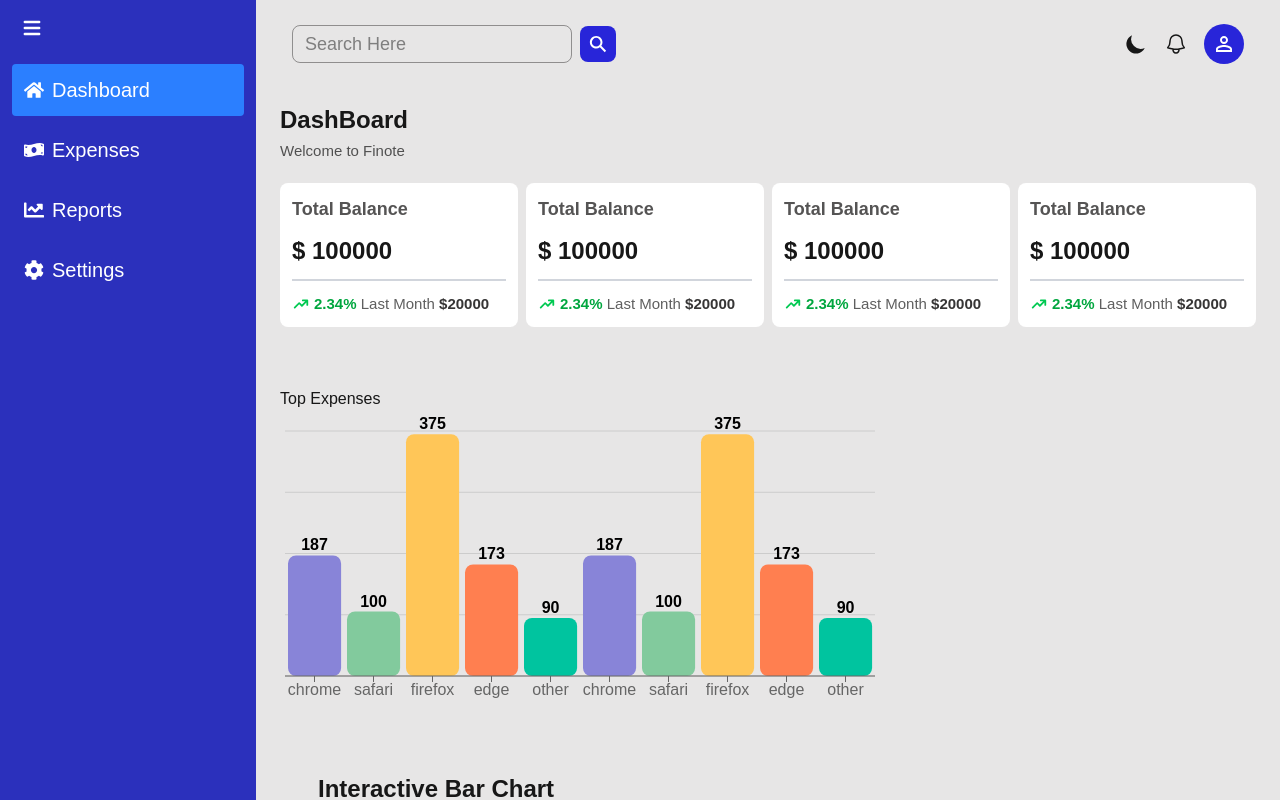
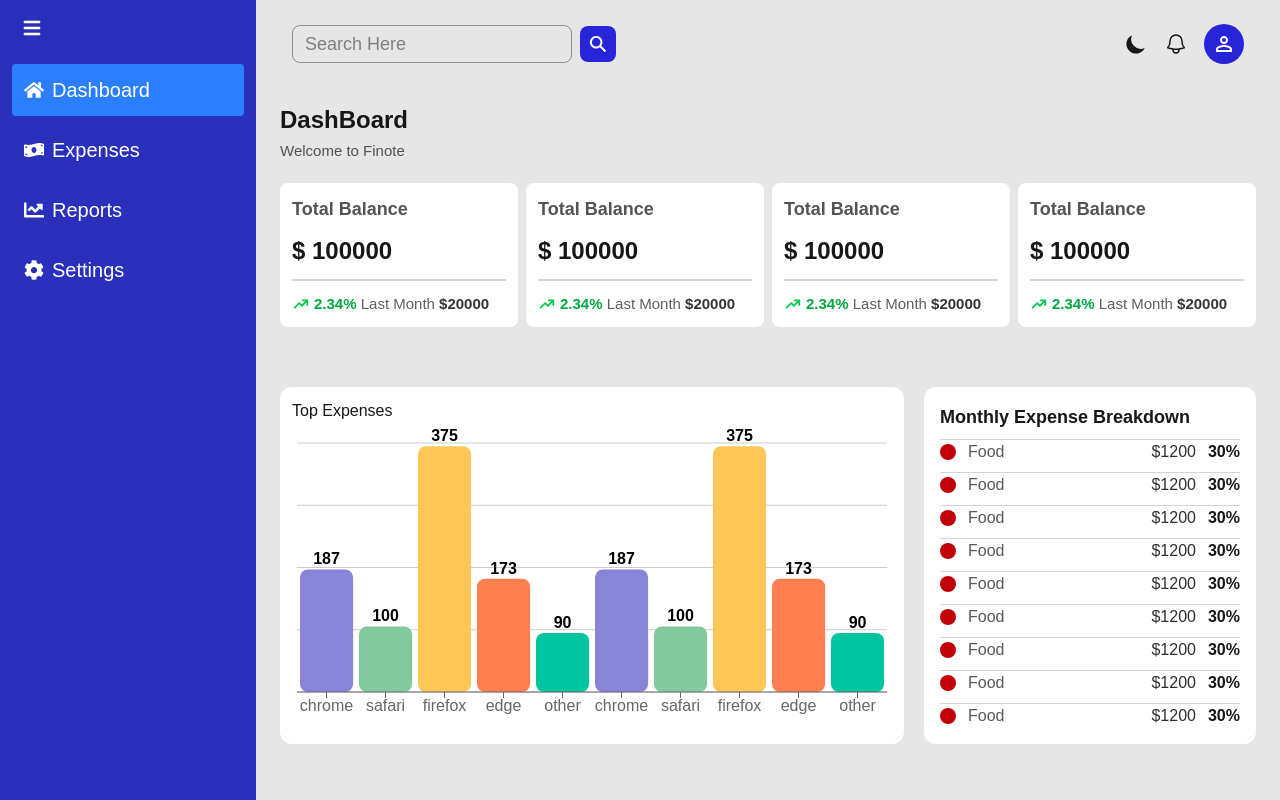
Before and after one commit to shakib071/Finote-Expense-Tracker-App, a Next.js app: page / in a window 1280 px wide. Built offline with nearby package versions, Linux system fonts and the light colour scheme.

Commit message:
added chart and footer

```diff
--- a/src/Components/Home/BarCharts.jsx
+++ b/src/Components/Home/BarCharts.jsx
@@ -17,9 +17,9 @@ const chartData = [
 
 export default function BarCharts() {
   return (
-    <div>
+    <div className="bg-white p-3 rounded-xl">
       <h2>Top Expenses</h2>
-      <BarChart  width={600} height={300} data={chartData}  margin={{ top: 20, right: 5, left: 5, bottom: 5 }}>
+      <BarChart  width={600} height={300} data={chartData}  margin={{ top: 20, right: 5, left: 5, bottom: 1 }}>
         <CartesianGrid vertical={false} />
         <XAxis dataKey="name" />
         <Tooltip   cursor={{ fill: "transparent" }} />
--- a/src/Components/Home/CompareLineChart.jsx
+++ b/src/Components/Home/CompareLineChart.jsx
@@ -14,7 +14,7 @@ const chartData = [
 
 export default function ChartLineMultiple() {
   return (
-    <div style={{ maxWidth: 900, margin: "0 auto", padding: 16 }}>
+    <div className="bg-white rounded-xl" style={{ maxWidth: 1000, margin: "0 auto", padding: 16 }}>
       <h2 style={{ fontSize: "1.5rem", fontWeight: "bold", marginBottom: 4 }}>
         Line Chart - Multiple
       </h2>
--- a/src/Components/Home/DailyExpenseBarChart.jsx
+++ b/src/Components/Home/DailyExpenseBarChart.jsx
@@ -113,7 +113,7 @@ export default function DailyExpenseBarChart() {
   };
 
   return (
-    <div style={{ maxWidth: 900, margin: "0 auto" }}>
+    <div className="bg-white p-4 rounded-xl" style={{ maxWidth: 1000, margin: "0 auto" }}>
       <h2 style={{ fontSize: "1.5rem", fontWeight: "bold", marginBottom: 16 }}>
         Interactive Bar Chart
       </h2>
--- a/src/Components/Home/DashBoard.jsx
+++ b/src/Components/Home/DashBoard.jsx
@@ -2,18 +2,22 @@ import React from 'react';
 import BalanceCard from './BalanceCard';
 import BarChart from './BarCharts';
 import DailyExpenseBarChart from './DailyExpenseBarChart';
-import CompareLineChart from './CompareLineChart'
+import CompareLineChart from './CompareLineChart';
+import MonthlyExpensePercentage from './MonthlyExpensePercentage';
 const DashBoard = () => {
     return (
         <div>
             <BalanceCard></BalanceCard>
 
-            <div className='mt-15 mb-15'>
+            <div className='mt-15 mb-15 flex gap-5'>
                 <BarChart></BarChart>
+                <MonthlyExpensePercentage></MonthlyExpensePercentage>
             </div>
 
-            <DailyExpenseBarChart></DailyExpenseBarChart>
-            <CompareLineChart></CompareLineChart>
+            <div className='flex flex-col gap-15'>
+                <DailyExpenseBarChart></DailyExpenseBarChart>
+                <CompareLineChart></CompareLineChart>
+            </div>
 
 
         </div>
--- /dev/null
+++ b/src/Components/Home/MonthlyExpensePercentage.jsx
@@ -0,0 +1,131 @@
+import React from 'react';
+import { FaCircle } from "react-icons/fa6";
+
+const MonthlyExpensePercentage = () => {
+    return (
+        <div className='w-full flex bg-white p-4 rounded-xl flex-col gap-2'>
+            <p className='text-lg font-semibold'>Monthly Expense Breakdown</p>
+
+            <div className='flex border-t-1 border-gray-300 items-center justify-between'>
+                <div className='flex items-center gap-3'>
+                    <p className='text-red-700'><FaCircle /></p>
+                    <p className='text-[#5a5959]'>Food</p>
+                </div>
+
+                <div className='flex items-center gap-3'>
+                    <p className='text-[#2f2e2e]'>$1200</p>
+                    <p className='font-semibold'>30%</p>
+                </div>
+
+            </div>
+
+            <div className='flex items-center border-t-1 border-gray-300 justify-between'>
+                <div className='flex items-center gap-3'>
+                    <p className='text-red-700'><FaCircle /></p>
+                    <p className='text-[#5a5959]'>Food</p>
+                </div>
+
+                <div className='flex items-center gap-3'>
+                    <p className='text-[#2f2e2e]'>$1200</p>
+                    <p className='font-semibold'>30%</p>
+                </div>
+
+            </div>
+
+            <div className='flex items-center border-t-1 border-gray-300 justify-between'>
+                <div className='flex items-center gap-3'>
+                    <p className='text-red-700'><FaCircle /></p>
+                    <p className='text-[#5a5959]'>Food</p>
+                </div>
+
+                <div className='flex  items-center gap-3'>
+                    <p className='text-[#2f2e2e]'>$1200</p>
+                    <p className='font-semibold'>30%</p>
+                </div>
+
+            </div>
+
+            <div className='flex items-center border-t-1 border-gray-300 justify-between'>
+                <div className='flex items-center gap-3'>
+                    <p className='text-red-700'><FaCircle /></p>
+                    <p className='text-[#5a5959]'>Food</p>
+                </div>
+
+                <div className='flex items-center gap-3'>
+                    <p className='text-[#2f2e2e]'>$1200</p>
+                    <p className='font-semibold'>30%</p>
+                </div>
+
+            </div>
+
+            <div className='flex items-center border-t-1 border-gray-300 justify-between'>
+                <div className='flex items-center gap-3'>
+                    <p className='text-red-700'><FaCircle /></p>
+                    <p className='text-[#5a5959]'>Food</p>
+                </div>
+
+                <div className='flex items-center gap-3'>
+                    <p className='text-[#2f2e2e]'>$1200</p>
+                    <p className='font-semibold'>30%</p>
+                </div>
+
+            </div>
+
+            <div className='flex items-center border-t-1 border-gray-300 justify-between'>
+                <div className='flex items-center gap-3'>
+                    <p className='text-red-700'><FaCircle /></p>
+                    <p className='text-[#5a5959]'>Food</p>
+                </div>
+
+                <div className='flex items-center gap-3'>
+                    <p className='text-[#2f2e2e]'>$1200</p>
+                    <p className='font-semibold'>30%</p>
+                </div>
+
+            </div>
+
+            <div className='flex items-center border-t-1 border-gray-300 justify-between'>
+                <div className='flex items-center gap-3'>
+                    <p className='text-red-700'><FaCircle /></p>
+                    <p className='text-[#5a5959]'>Food</p>
+                </div>
+
+                <div className='flex items-center gap-3'>
+                    <p className='text-[#2f2e2e]'>$1200</p>
+                    <p className='font-semibold'>30%</p>
+                </div>
+
+            </div>
+
+            <div className='flex items-center border-t-1 border-gray-300 justify-between'>
+                <div className='flex items-center gap-3'>
+                    <p className='text-red-700'><FaCircle /></p>
+                    <p className='text-[#5a5959]'>Food</p>
+                </div>
+
+                <div className='flex items-center gap-3'>
+                    <p className='text-[#2f2e2e]'>$1200</p>
+                    <p className='font-semibold'>30%</p>
+                </div>
+
+            </div>
+
+            <div className='flex items-center border-t-1 border-gray-300 justify-between'>
+                <div className='flex items-center gap-3'>
+                    <p className='text-red-700'><FaCircle /></p>
+                    <p className='text-[#5a5959]'>Food</p>
+                </div>
+
+                <div className='flex items-center gap-3'>
+                    <p className='text-[#2f2e2e]'>$1200</p>
+                    <p className='font-semibold'>30%</p>
+                </div>
+
+            </div>
+
+
+        </div>
+    );
+};
+
+export default MonthlyExpensePercentage;
--- /dev/null
+++ b/src/Components/Shared/Footer.jsx
@@ -0,0 +1,18 @@
+import React from 'react';
+
+const Footer = () => {
+    return (
+        <div className='mt-20 mx-2 bg-white px-3 py-1 rounded-lg'>
+            <div className='flex justify-between items-center'>
+                <div>
+                    <p className='text-sm'>&copy; Copyright 2025 <span className='font-bold'>Finote</span> | All Rights Reserverd</p>
+                </div>
+                <div>
+                    <p>Social Media</p>
+                </div>
+            </div>
+        </div>
+    );
+};
+
+export default Footer;
--- a/src/app/page.js
+++ b/src/app/page.js
@@ -6,6 +6,7 @@ import { HiMenu } from "react-icons/hi"; // hamburger icon
 import { FaHome, FaMoneyBillWave, FaChartLine, FaCog } from "react-icons/fa";
 import Navbar from "@/Components/Shared/Navbar";
 import DashBoard from "@/Components/Home/DashBoard";
+import Footer from "@/Components/Shared/Footer";
 
 export default function Home() {
   const [activeTab, setActiveTab] = useState("dashboard");
@@ -73,6 +74,10 @@ export default function Home() {
         </div>
 
         {renderContent()}
+
+        <div>
+          <Footer></Footer>
+        </div>
       </main>
     </div>
   );
```
